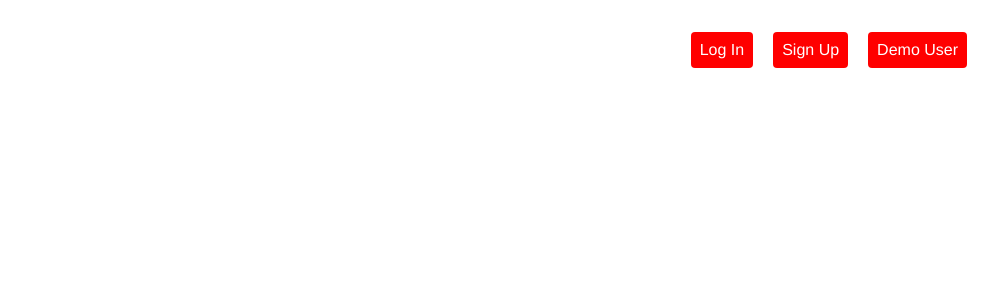
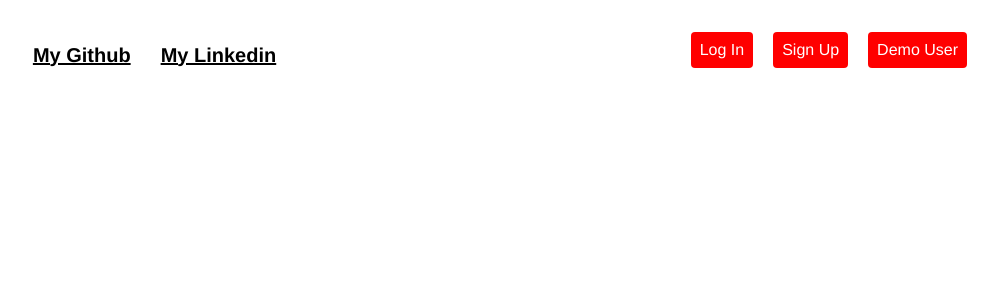
Before and after one commit to Gdavidu/Gulp-Capstone, a React (Create React App) app in the folder react-app/: page / in a window 1280 px wide. Shown: the top 300 px of the page, without its empty margins (233-1231 px from the left). Built offline with nearby package versions, Linux system fonts and the light colour scheme; no server answers.

Commit message:
About Links

```diff
--- a/react-app/src/components/LandingPage/index.js
+++ b/react-app/src/components/LandingPage/index.js
@@ -72,6 +72,7 @@ export default function LandingPage() {
             >Find Restaurants</button>
 
             <div className='flex-contain'>
+
                 <img src='https://gulp-bucket.s3.us-west-1.amazonaws.com/Gulp+Images/splash3.jpg' id='main-image'></img>
                 {/* {setInterval(replaceImg, 4000)} */}
                 {/* <div className='next-container'>
@@ -89,6 +90,7 @@ export default function LandingPage() {
                         </div>
                     </div>
                 </div>
+
             </div>
         </>
     )
--- a/react-app/src/components/Navigation/Navigation.css
+++ b/react-app/src/components/Navigation/Navigation.css
@@ -100,9 +100,23 @@
 
 .logo-li{
   display: flex;
-
+  align-items: center;
+  gap:40px;
 }
 
+#siteFooter{
+  position: relative;
+  top:10px;
+  gap: 12px;
+  width: 500px
+}
+.links{
+  margin: 0px 15px;
+  font-family: 'Poppins', 'Helvetica Neue', Helvetica, Arial, sans-serif;
+  font-size: 20px;
+  font-weight: 700;
+  color: black;
+}
 .alignlogo{
   display: flex;
   align-items: center;
--- a/react-app/src/components/Navigation/index.js
+++ b/react-app/src/components/Navigation/index.js
@@ -30,6 +30,10 @@ function Navigation({ isLoaded }){
 			<div className='nav-container'>
 			<li className="logo-li">
 				<NavLink id='noDeco' exact to="/"><span id="logo">Gulp </span><div className='alignlogo'><i className="fa-brands fa-yelp fa-2xl"></i></div></NavLink>
+				<div id='siteFooter'>
+            <a className='links' href="https://github.com/Gdavidu/Gulp-Capstone">My Github</a>
+            <a  className='links' href="www.linkedin.com/in/david-gu-79ab311b5">My Linkedin</a>
+        </div>
 			</li>
 			<div className='left-nav'>
 				{sessionUser ? (
--- a/react-app/src/components/RecentActivity/index.js
+++ b/react-app/src/components/RecentActivity/index.js
@@ -4,6 +4,7 @@ import { NavLink } from 'react-router-dom';
 
 export default function RecentActivity({ review }) {
     return (
+        <>
         <div className="busi-card">
             <NavLink className="busi-card-details-link" exact to={`/businesses/${review.business.id}`}>
                 <p className="busi-name">{review.business.name}</p>
@@ -23,5 +24,7 @@ export default function RecentActivity({ review }) {
             })}
             </div>
         </div>
+
+        </>
     )
 }
```
